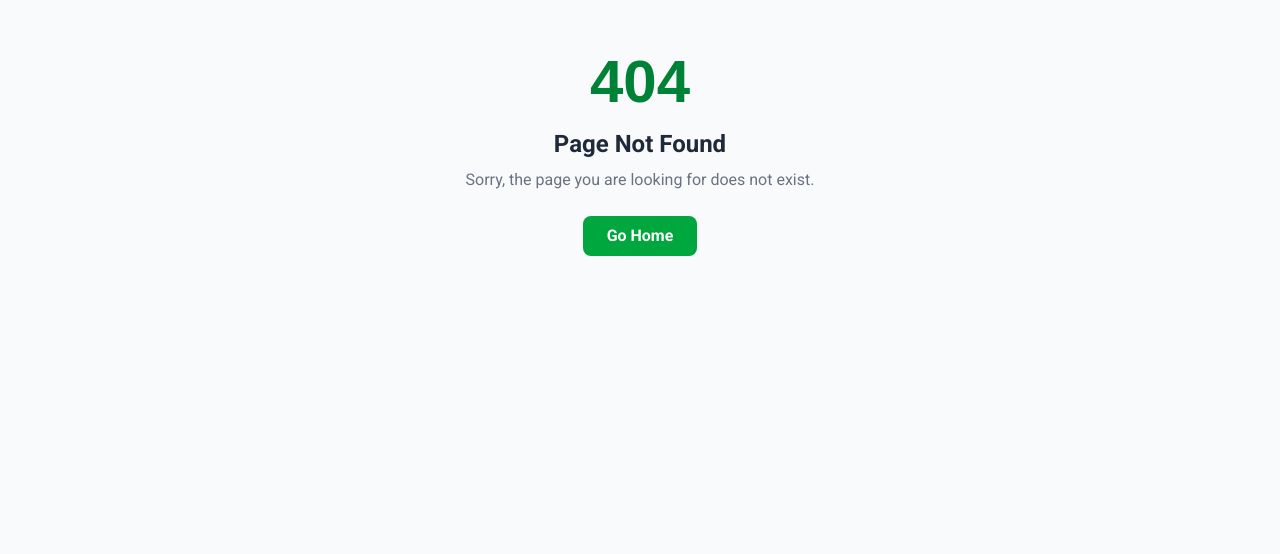
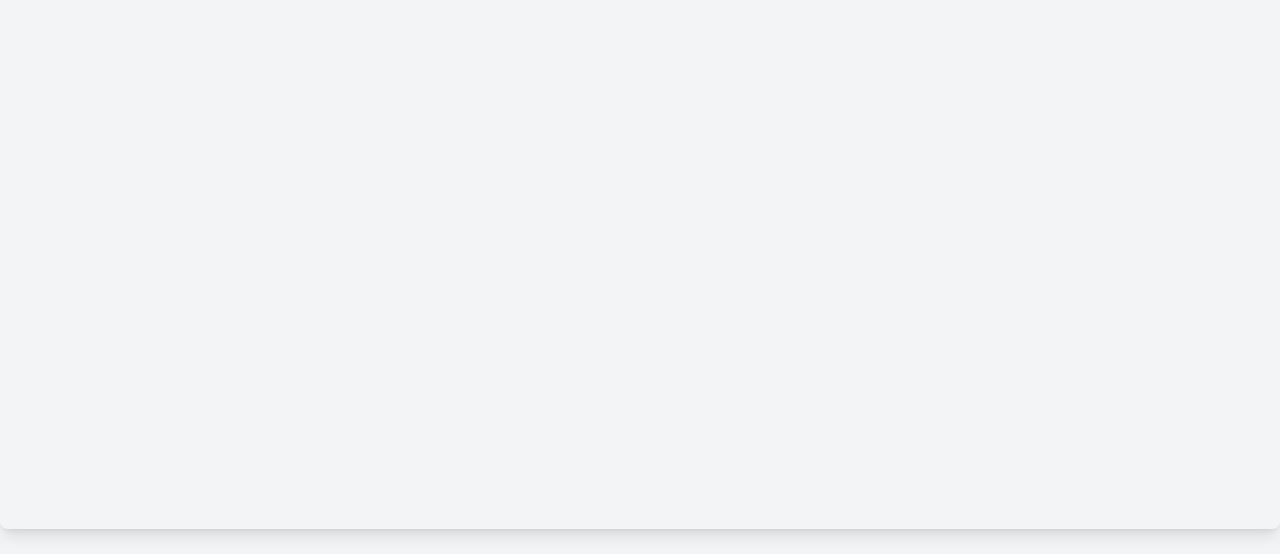
Before and after one commit to mmunir439/portfolio, a Next.js app: page /certificates/resume in a window 1280 px wide. Before the commit this address had no page. Shown: the part 246-800 px from the top of the page. Built offline with nearby package versions, Linux system fonts and the light colour scheme.

Commit message:
resume file is added

```diff
--- /dev/null
+++ b/src/app/certificates/resume/page.jsx
@@ -0,0 +1,13 @@
+export default function PDFViewer() {
+  return (
+    <div className="flex justify-center items-center h-screen bg-gray-100">
+      <iframe
+        src="/resume.pdf"
+        width="100%"
+        height="750px"
+        title="PDF Viewer"
+        className="shadow-lg rounded-lg"
+      />
+    </div>
+  );
+}
--- a/src/components/Footer.jsx
+++ b/src/components/Footer.jsx
@@ -25,6 +25,14 @@ export default function Footer() {
           >
             LinkedIn
           </Link>
+          <Link
+            href="/certificates/resume"
+            target="_blank"
+            rel="noopener noreferrer"
+            className="hover:text-green-400 transition"
+          >
+            Resume
+          </Link>
         </div>
       </div>
     </footer>
```
Also changed, not shown: 1 other file (tests, documents, lock files or other folders).
